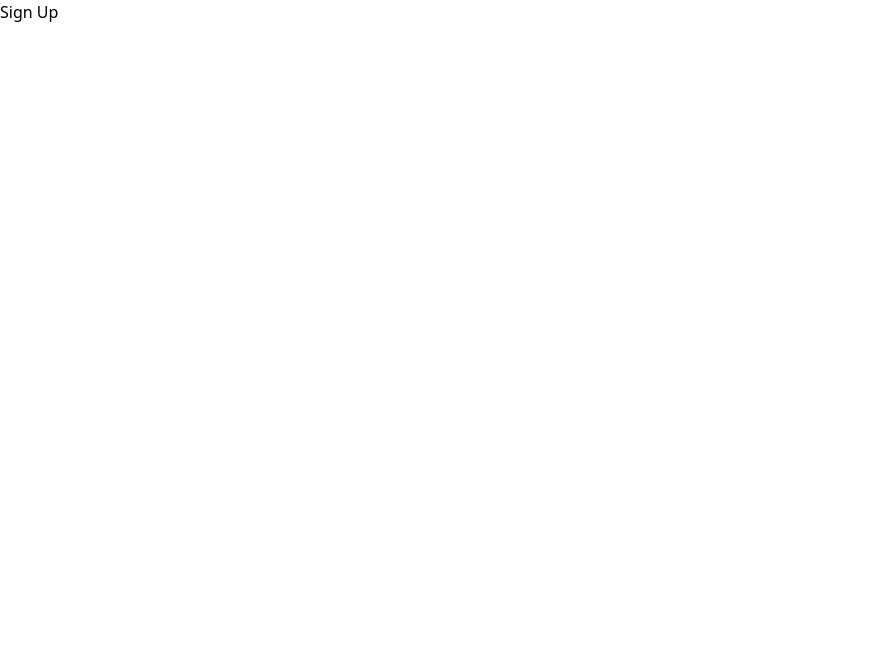
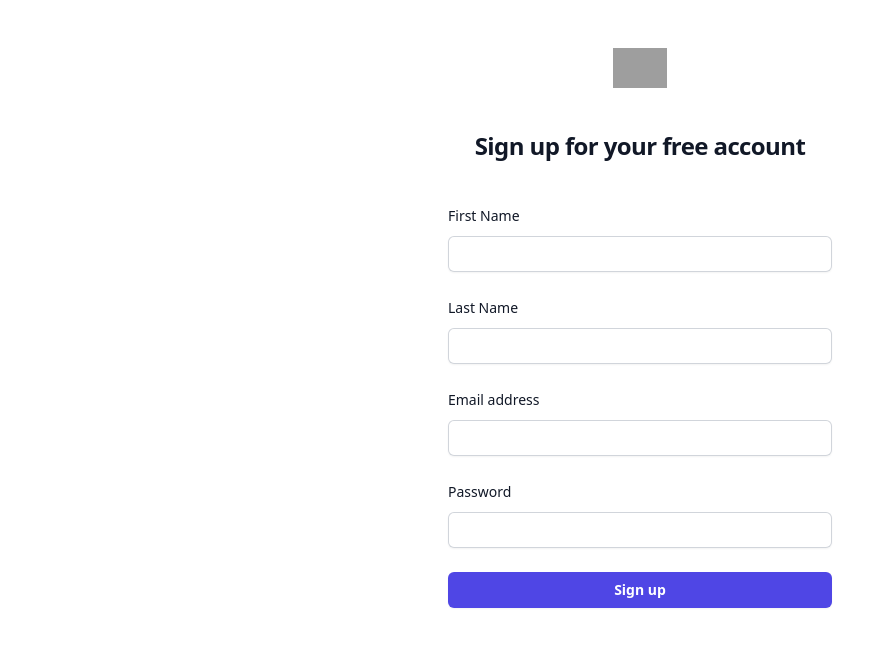
Before and after one commit to avs7/ClientCore, a React (Vite) app: page /signup in a window 1280 px wide. Shown: the top 646 px of the page, without its empty margins (0-894 px from the left). Built offline with nearby package versions, Linux system fonts and the light colour scheme; grey boxes are pictures that could not be loaded.

Commit message:
set up sign up page

```diff
--- a/package.json
+++ b/package.json
@@ -13,6 +13,7 @@
     "@headlessui/react": "^1.7.14",
     "@heroicons/react": "^2.0.17",
     "@tailwindcss/forms": "^0.5.3",
+    "axios": "^1.4.0",
     "prop-types": "^15.8.1",
     "react": "^18.2.0",
     "react-dom": "^18.2.0",
--- a/src/pages/SignUp.jsx
+++ b/src/pages/SignUp.jsx
@@ -1,3 +1,102 @@
-export default function Login() {
-  return <h1>Sign Up</h1>
+export default function SignUp() {
+  return (
+    <>
+      <div className='flex min-h-full flex-1 flex-col justify-center px-6 py-12 lg:px-8'>
+        <div className='sm:mx-auto sm:w-full sm:max-w-sm'>
+          <img
+            className='mx-auto h-10 w-auto'
+            src='https://tailwindui.com/img/logos/mark.svg?color=indigo&shade=600'
+            alt='Your Company'
+          />
+          <h2 className='mt-10 text-center text-2xl font-bold leading-9 tracking-tight text-gray-900'>
+            Sign up for your free account
+          </h2>
+        </div>
+
+        <div className='mt-10 sm:mx-auto sm:w-full sm:max-w-sm'>
+          <form className='space-y-6' action='#' method='POST'>
+            <div>
+              <label
+                htmlFor='first_name'
+                className='block text-sm font-medium leading-6 text-gray-900'>
+                First Name
+              </label>
+              <div className='mt-2'>
+                <input
+                  id='first_name'
+                  name='first_name'
+                  type='text'
+                  autoComplete='First Name'
+                  required
+                  className='block w-full rounded-md border-0 py-1.5 text-gray-900 shadow-sm ring-1 ring-inset ring-gray-300 placeholder:text-gray-400 focus:ring-2 focus:ring-inset focus:ring-indigo-600 sm:text-sm sm:leading-6'
+                />
+              </div>
+            </div>
+            <div>
+              <label
+                htmlFor='last_name'
+                className='block text-sm font-medium leading-6 text-gray-900'>
+                Last Name
+              </label>
+              <div className='mt-2'>
+                <input
+                  id='last_name'
+                  name='last_name'
+                  type='text'
+                  autoComplete='Last Name'
+                  required
+                  className='block w-full rounded-md border-0 py-1.5 text-gray-900 shadow-sm ring-1 ring-inset ring-gray-300 placeholder:text-gray-400 focus:ring-2 focus:ring-inset focus:ring-indigo-600 sm:text-sm sm:leading-6'
+                />
+              </div>
+            </div>
+            <div>
+              <label
+                htmlFor='email'
+                className='block text-sm font-medium leading-6 text-gray-900'>
+                Email address
+              </label>
+              <div className='mt-2'>
+                <input
+                  id='email'
+                  name='email'
+                  type='email'
+                  autoComplete='email'
+                  required
+                  className='block w-full rounded-md border-0 py-1.5 text-gray-900 shadow-sm ring-1 ring-inset ring-gray-300 placeholder:text-gray-400 focus:ring-2 focus:ring-inset focus:ring-indigo-600 sm:text-sm sm:leading-6'
+                />
+              </div>
+            </div>
+
+            <div>
+              <div className='flex items-center justify-between'>
+                <label
+                  htmlFor='password'
+                  className='block text-sm font-medium leading-6 text-gray-900'>
+                  Password
+                </label>
+              </div>
+              <div className='mt-2'>
+                <input
+                  id='password'
+                  name='password'
+                  type='password'
+                  autoComplete='current-password'
+                  required
+                  className='block w-full rounded-md border-0 py-1.5 text-gray-900 shadow-sm ring-1 ring-inset ring-gray-300 placeholder:text-gray-400 focus:ring-2 focus:ring-inset focus:ring-indigo-600 sm:text-sm sm:leading-6'
+                />
+              </div>
+            </div>
+
+            <div>
+              <button
+                type='submit'
+                className='flex w-full justify-center rounded-md bg-indigo-600 px-3 py-1.5 text-sm font-semibold leading-6 text-white shadow-sm hover:bg-indigo-500 focus-visible:outline focus-visible:outline-2 focus-visible:outline-offset-2 focus-visible:outline-indigo-600'>
+                Sign up
+              </button>
+            </div>
+          </form>
+        </div>
+      </div>
+    </>
+  )
 }
```
Also changed, not shown: 1 other file (tests, documents, lock files or other folders).
